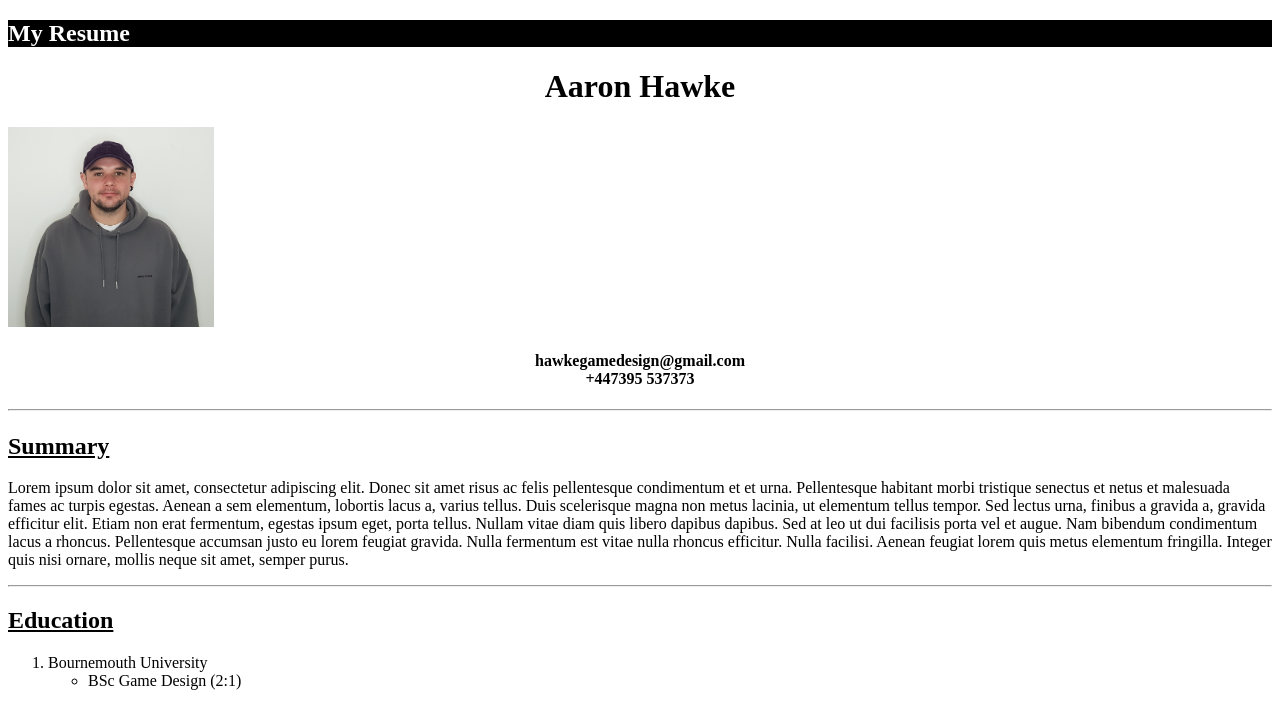
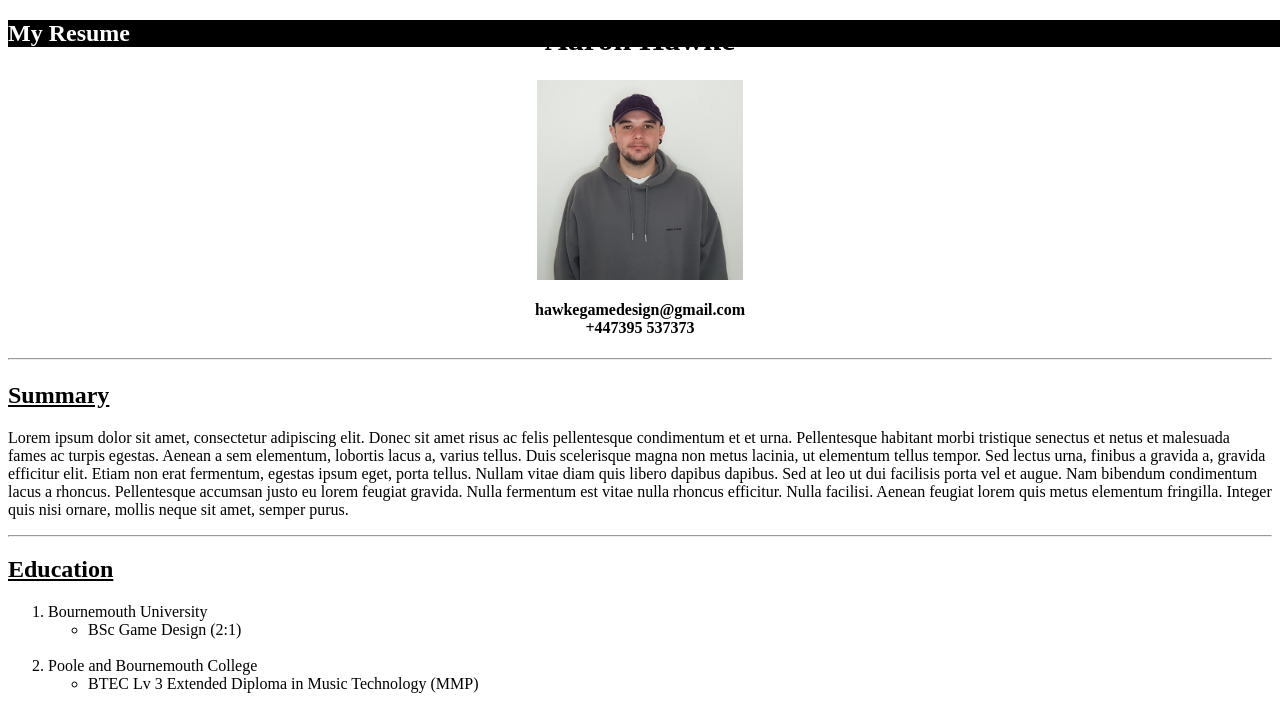
Before and after one commit to RonaaFunk/aaron-hawke, a plain HTML site: page index.html in a window 1280 px wide. Shown: the top 705 px of the page. Drawn offline with Linux system fonts and the light colour scheme.

Commit message:
CentredProfilePhoto

```diff
--- a/index.html
+++ b/index.html
@@ -2,7 +2,7 @@
 <html lang="en">
 <head>
     <meta charset="UTF-8">
-
+    <link rel="stylesheet" href="./style.css">
     <meta name="viewport" content="width=device-width, initial-scale=1.0">
     <title>My Resume</title>
 </head>
@@ -14,7 +14,7 @@
     </header>
 
     <h1 style="text-align: center;">Aaron Hawke</h1>
-    <img src="./Images/HeadshotForCV.jpg" alt="Headshot Photo of Aaron Hawke. Very attractive" height="200">
+    <img src="./Images/HeadshotForCV.jpg" alt="Headshot Photo of Aaron Hawke. Very attractive" height="200" class="Profile-Picture">
     <h4 style="text-align: center;">
         hawkegamedesign@gmail.com <br>
         +447395 537373
--- /dev/null
+++ b/style.css
@@ -0,0 +1,12 @@
+.Profile-Picture{
+    display: block;
+    margin-left: auto;
+    margin-right: auto;
+}
+
+header{
+    position: fixed;
+    top: 0%;
+    width: 100%;
+    z-index: 100;
+}
```
Also changed, not shown: About.html (line endings or trailing spaces), Contact.html (line endings or trailing spaces), portfolio.html (line endings or trailing spaces), 1 other file.
